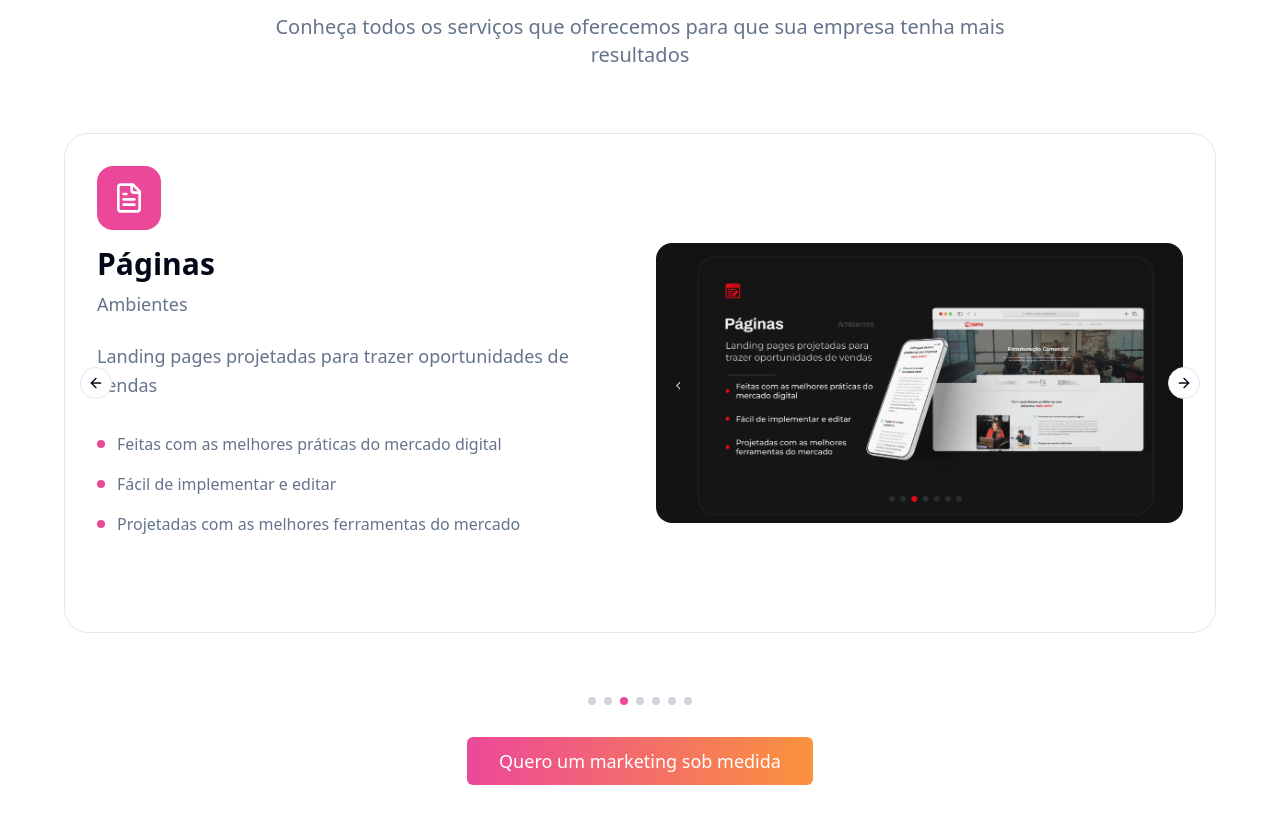
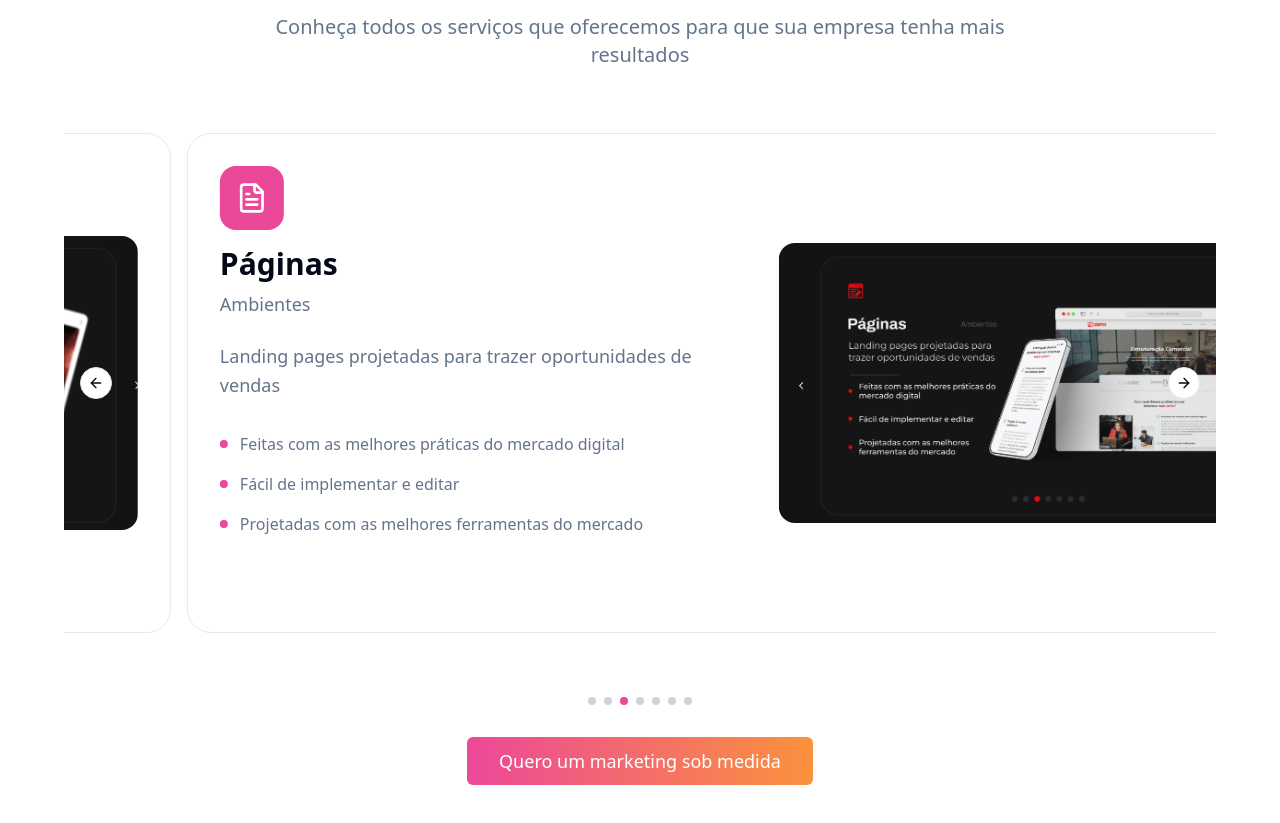
Before and after one commit to Achavemestra-ai/chave-modular-revamp, a React (Vite) app: page / in a window 1280 px wide. Shown: the part 4000-4823 px from the top of the page. Built offline with nearby package versions, Linux system fonts and the light colour scheme.

Commit message:
Add slide transition animation
Implemented a right-to-left slide animation for the carousel in the Services section.

```diff
--- a/src/components/Services.tsx
+++ b/src/components/Services.tsx
@@ -159,13 +159,14 @@ export const Services = () => {
             className="w-full"
             opts={{
               loop: true,
-              startIndex: currentSlide
+              startIndex: currentSlide,
+              duration: 25
             }}
           >
-            <CarouselContent className="-ml-2 md:-ml-4">
+            <CarouselContent className="-ml-2 md:-ml-4 transition-transform duration-500 ease-in-out">
               {services.map((service, index) => (
                 <CarouselItem key={index} className="pl-2 md:pl-4 basis-full">
-                  <div className="bg-card border border-border rounded-3xl p-8 min-h-[500px] flex">
+                  <div className="bg-card border border-border rounded-3xl p-8 min-h-[500px] flex transform transition-all duration-500 ease-in-out">
                     <div className="flex-1 pr-8">
                       <div className="mb-6">
                         <div className="w-16 h-16 bg-pink-500 rounded-2xl flex items-center justify-center mb-4">
```
